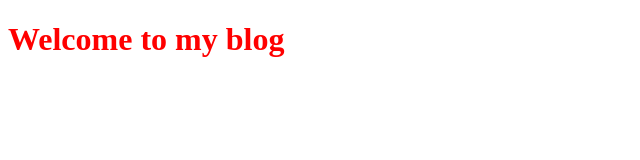
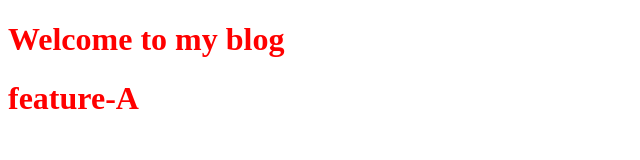
Before and after one commit to zyh-1234/zyh-1234.github.io, a plain HTML site: page index.html in a window 1280 px wide. Shown: the whole page, without its empty margins (0-640 px from the left). Drawn offline with Linux system fonts and the light colour scheme.

Commit message:
add index.html

```diff
--- a/index.html
+++ b/index.html
@@ -13,5 +13,6 @@
   </head>
   <body>
     <h1>Welcome to my blog</h1>
+    <h1>feature-A</h1>
   </body>
 </html>
```
